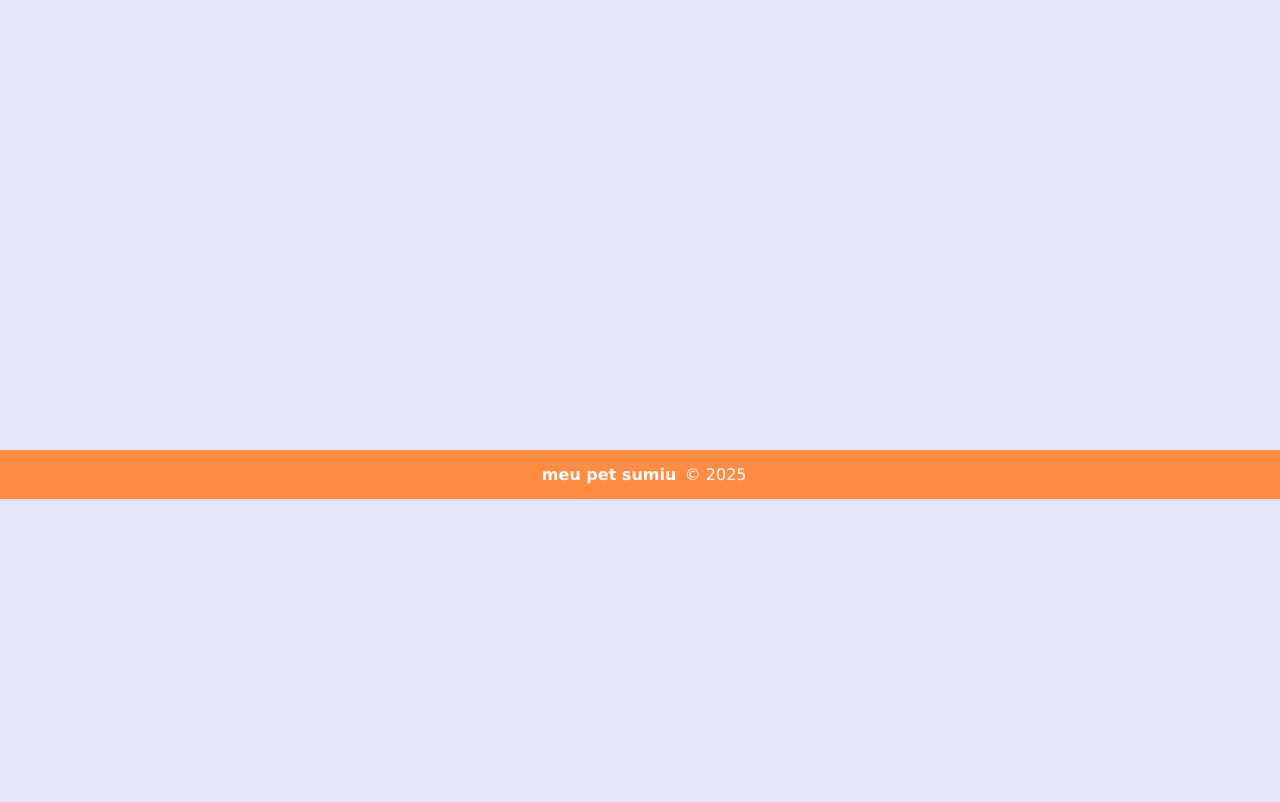
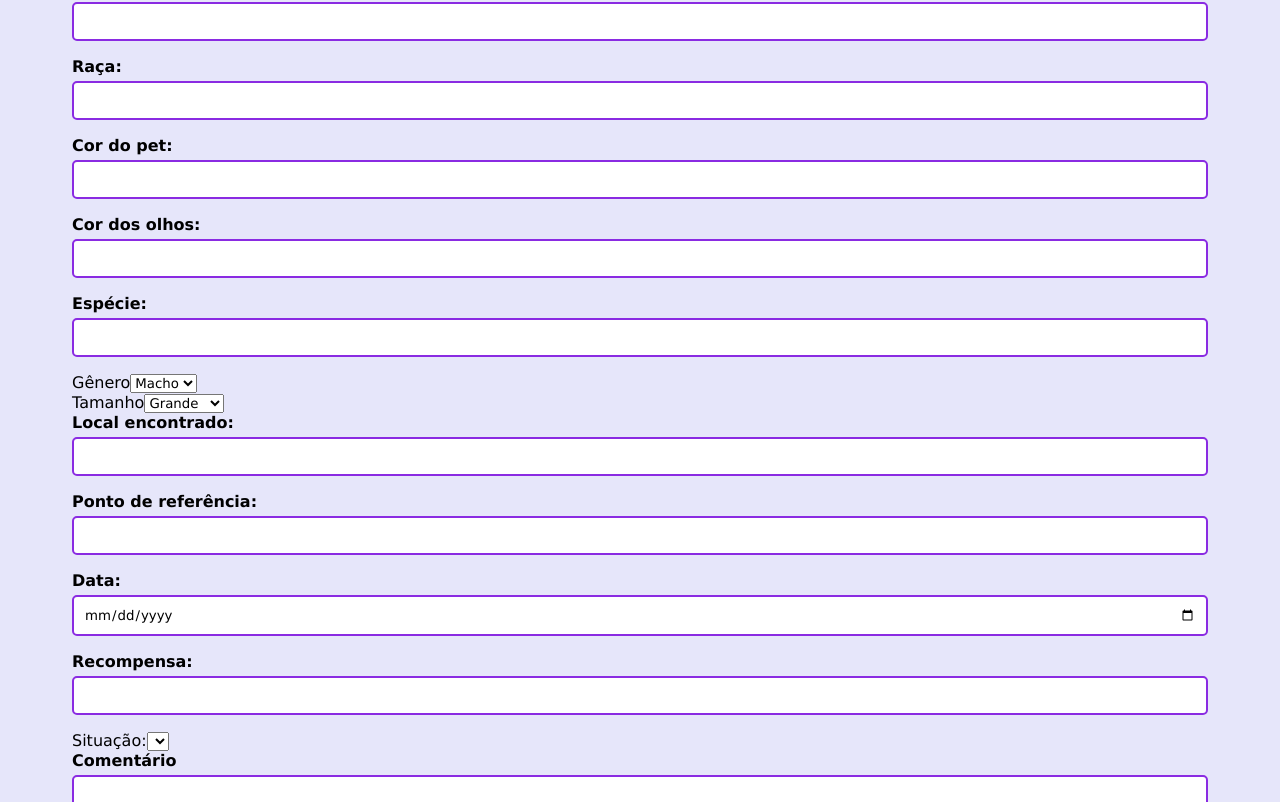
Before and after one commit to ribshow/project_frontend, a React (Create React App) app: page /pets/create in a window 1280 px wide. Shown: the part 298-1100 px from the top of the page. Before the commit the page ends 800 px from the top, so only its background shows below. Built offline with nearby package versions, Linux system fonts and the light colour scheme; the HTML template or start-up script is replaced by a standard one.

Commit message:
feat(16/04)
Add form pet-create

```diff
--- a/src/components/Form/Input.jsx
+++ b/src/components/Form/Input.jsx
@@ -1,6 +1,6 @@
 import styles from "./Input.module.css";
 
-const Input = ({ type, name, placeholder, value, text, handleOnChange }) => {
+const Input = ({ type, name, placeholder, value, multiple, text, handleOnChange }) => {
     return (
         <div className={styles.form_control}>
             <label htmlFor={name} className="">{text}</label>
@@ -9,6 +9,7 @@ const Input = ({ type, name, placeholder, value, text, handleOnChange }) => {
                 id={name}
                 placeholder={placeholder}
                 value={value}
+                multiple={multiple}
                 onChange={handleOnChange}
                 required
             />
--- /dev/null
+++ b/src/components/Form/PetForm.jsx
@@ -0,0 +1,156 @@
+import Input from "./Input";
+import Select from "./Select";
+import { useState } from "react";
+
+const PetForm = ({ handleSubmit, petData, btnText }) => {
+    const [pet, setPet] = useState(petData || {});
+    const [preview, setPreview] = useState([]);
+    const situation = ["Perdido", "Procurando tutor"];
+    const gender = ["Macho", "Fêmea"];
+    const port = ["Grande", "Médio", "Pequeno"];
+
+    // manipulando as imagens
+    function onFileChange(e) {
+        console.log(e.target.files);
+        setPreview(Array.from(e.target.files));
+        setPet({ ...pet, images: [...e.target.files] });
+    }
+
+    // setando os valores do formulário
+    function handleChange(e) {
+        setPet({ ...pet, [e.target.name]: e.target.value });
+    }
+
+    // capturando a situação selecionada dentro do select
+    function handleSituation(e) {
+        setPet({ ...pet, situation: e.target.options[e.target.selectedIndex].text })
+    }
+
+    function handleGender(e) {
+        setPet({ ...pet, gender: e.target.options[e.target.selectedIndex].text });
+    }
+
+    function handlePort(e) {
+        setPet({ ...pet, port: e.target.options[e.target.selectedIndex].text });
+    }
+
+    function submit(e) {
+        e.preventDefault();
+        handleSubmit(pet);
+    }
+    return (
+        <div>
+            <form onSubmit={submit}>
+                <div>
+                    {
+                        preview.length > 0
+                            ? preview.map((image, index) => (
+                                <img src={URL.createObjectURL(image)} alt={pet.name} key={`${pet.name}${index}`} />
+                            ))
+                            : pet.images &&
+                            pet.images.map((image, index) => (
+                                <img src={`${process.env.REACT_APP_API}/public/images/pets/${image.name}`} alt={pet.name} key={index} />
+                            ))
+                    }
+                </div>
+                <Input
+                    text="Imagens do Pet:"
+                    type="file"
+                    multiple={true} name="image"
+                    handleOnChange={onFileChange} />
+                <Input
+                    text="Nome:"
+                    type="text"
+                    name="name"
+                    value={pet.name || ""}
+                    handleOnChange={handleChange} />
+                <Input
+                    text="Idade:"
+                    type="text"
+                    name="age"
+                    value={pet.age || ""}
+                    handleOnChange={handleChange} />
+                <Input
+                    text="Raça:"
+                    type="text"
+                    name="race"
+                    value={pet.race || ""}
+                    handleOnChange={handleChange} />
+                <Input
+                    text="Cor do pet:"
+                    type="text"
+                    name="color"
+                    value={pet.color || ""}
+                    handleOnChange={handleChange} />
+                <Input
+                    text="Cor dos olhos:"
+                    type="text"
+                    name="eyesColor"
+                    value={pet.eyesColor || ""}
+                    handleOnChange={handleChange} />
+                <Input
+                    text="Espécie:"
+                    type="text"
+                    name="species"
+                    value={pet.species || ""}
+                    handleOnChange={handleChange} />
+                <Select
+                    name="gender"
+                    text="Gênero"
+                    options={gender}
+                    handleOnChange={handleGender}
+                    value={pet.gender || ""}
+                />
+                <Select
+                    name="size"
+                    text="Tamanho"
+                    options={port}
+                    handleOnChange={handlePort}
+                    value={pet.size || ""}
+                />
+
+                <Input
+                    text="Local encontrado:"
+                    type="text"
+                    name="local"
+                    value={pet.local || ""}
+                    handleOnChange={handleChange} />
+                <Input
+                    text="Ponto de referência:"
+                    type="text"
+                    name="landmark"
+                    value={pet.landmark || ""}
+                    handleOnChange={handleChange} />
+                <Input
+                    text="Data:"
+                    type="date"
+                    name="date"
+                    value={pet.date || ""}
+                    handleOnChange={handleChange} />
+                <Input
+                    text="Recompensa:"
+                    type="text"
+                    name="reward"
+                    value={pet.reward || ""}
+                    handleOnChange={handleChange} />
+                <Select
+                    name="situation"
+                    text="Situação:"
+                    options={pet.size}
+                    handleOnChange={handleSituation}
+                    value={pet.situation || ""}
+                />
+                <Input
+                    text="Comentário"
+                    name="comment"
+                    type="text"
+                    value={pet.comment || ""}
+                    handleOnChange={handleChange}
+                />
+                <input type="submit" value={btnText} />
+            </form>
+        </div>
+    )
+}
+
+export default PetForm;
--- /dev/null
+++ b/src/components/Form/Select.jsx
@@ -0,0 +1,24 @@
+function Select({ text, name, options, handleOnChange, value }) {
+    return (
+        <div className="">
+            <label htmlFor={name} className="">{text}</label>
+            <select
+                name={name}
+                id={name}
+                onChange={handleOnChange}
+                value={value || ""}
+            >
+                <options>Escolha uma opção...</options>
+                {
+                    options &&
+                    options.map((option) => (
+                        <option value={option} key={option}>{option}</option>
+                    ))
+                }
+            </select>
+        </div>
+
+    )
+}
+
+export default Select;
--- a/src/components/Header/Header.jsx
+++ b/src/components/Header/Header.jsx
@@ -14,9 +14,12 @@ const Header = () => {
                 </li>
 
                 {authenticated && (
-                    <li className={styles.btn_logout} onClick={logout}>
-                        Sair
-                    </li>
+                    <>
+                        <Link to="/pets/create">Adicionar Pets</Link>
+                        <li className={styles.btn_logout} onClick={logout}>
+                            Sair
+                        </li>
+                    </>
                 )}
 
                 {!authenticated && (
--- /dev/null
+++ b/src/pages/Pet/AddPet.jsx
@@ -0,0 +1,15 @@
+import PetForm from "../../components/Form/PetForm";
+import useFlashMessage from "../../hooks/useFlashMessage";
+import { useNavigate } from "react-router-dom";
+import { useState } from "react";
+import api from "../../utils/api";
+
+const AddPet = () => {
+    return (
+        <div>
+            <h1>Adicionar Pet</h1>
+            <PetForm />
+        </div>)
+};
+
+export default AddPet;
--- a/src/pages/auth/Login/Login.jsx
+++ b/src/pages/auth/Login/Login.jsx
@@ -1,7 +1,7 @@
 import Input from "../../../components/Form/Input";
 import styles from "../../../components/Form/Form.module.css";
 import sInput from "../../../components/Form/Input.module.css";
-import sRegister from "../../auth/Register/Register.module.css"
+import sRegister from "../../Auth/Register/Register.module.css"
 import { useState, useContext } from "react";
 import { Context } from "../../../context/Context";
 
--- a/src/routes.jsx
+++ b/src/routes.jsx
@@ -1,7 +1,8 @@
 import { BrowserRouter, Route, Routes } from "react-router-dom";
 import Home from "./pages/Home/Home";
-import Login from "./pages/auth/Login/Login";
-import Register from "./pages/auth/Register/Register";
+import Login from "./pages/Auth/Login/Login";
+import Register from "./pages/Auth/Register/Register";
+import AddPet from "./pages/Pet/AddPet";
 import Header from "./components/Header/Header";
 import Footer from "./components/Footer/Footer";
 import Container from "./components/Container/Container";
@@ -19,6 +20,7 @@ function AppRoutes() {
             <Route path="/" element={<Home />} />
             <Route path="/login" element={<Login />} />
             <Route path="/register" element={<Register />} />
+            <Route path="/pets/create" element={<AddPet />} />
           </Routes>
         </Container>
         <Footer />
```
